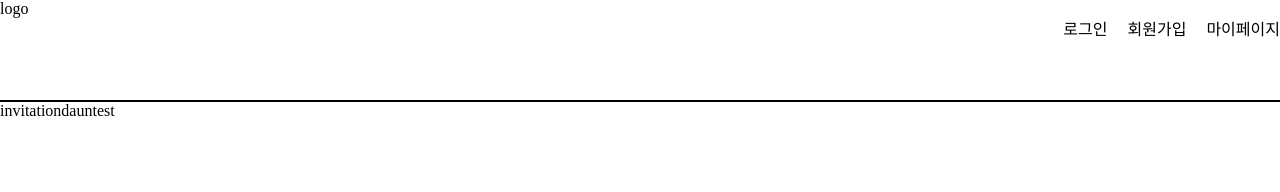
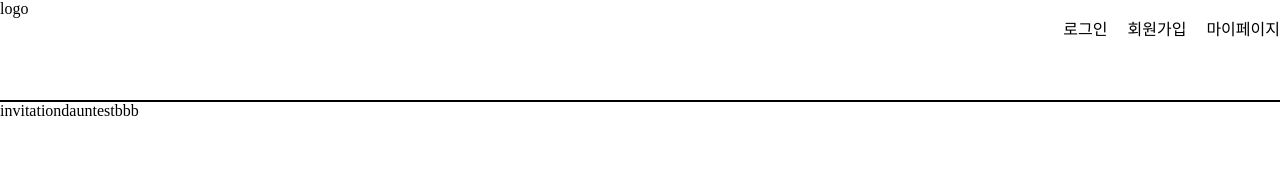
Before and after one commit to bbubbuC/bbubbu, a Next.js app: page /Invitation in a window 1280 px wide. Shown: the top 192 px of the page. Built offline with nearby package versions, Linux system fonts and the light colour scheme.

Commit message:
daun_test1

```diff
--- a/pages/Invitation.js
+++ b/pages/Invitation.js
@@ -3,7 +3,7 @@ import styles from '@/styles/invitation.module.scss'
 
 const invitation = () => {
   return (
-    <div>invitationdauntest</div>
+    <div>invitationdauntestbbb</div>
   )
 }
 
```
